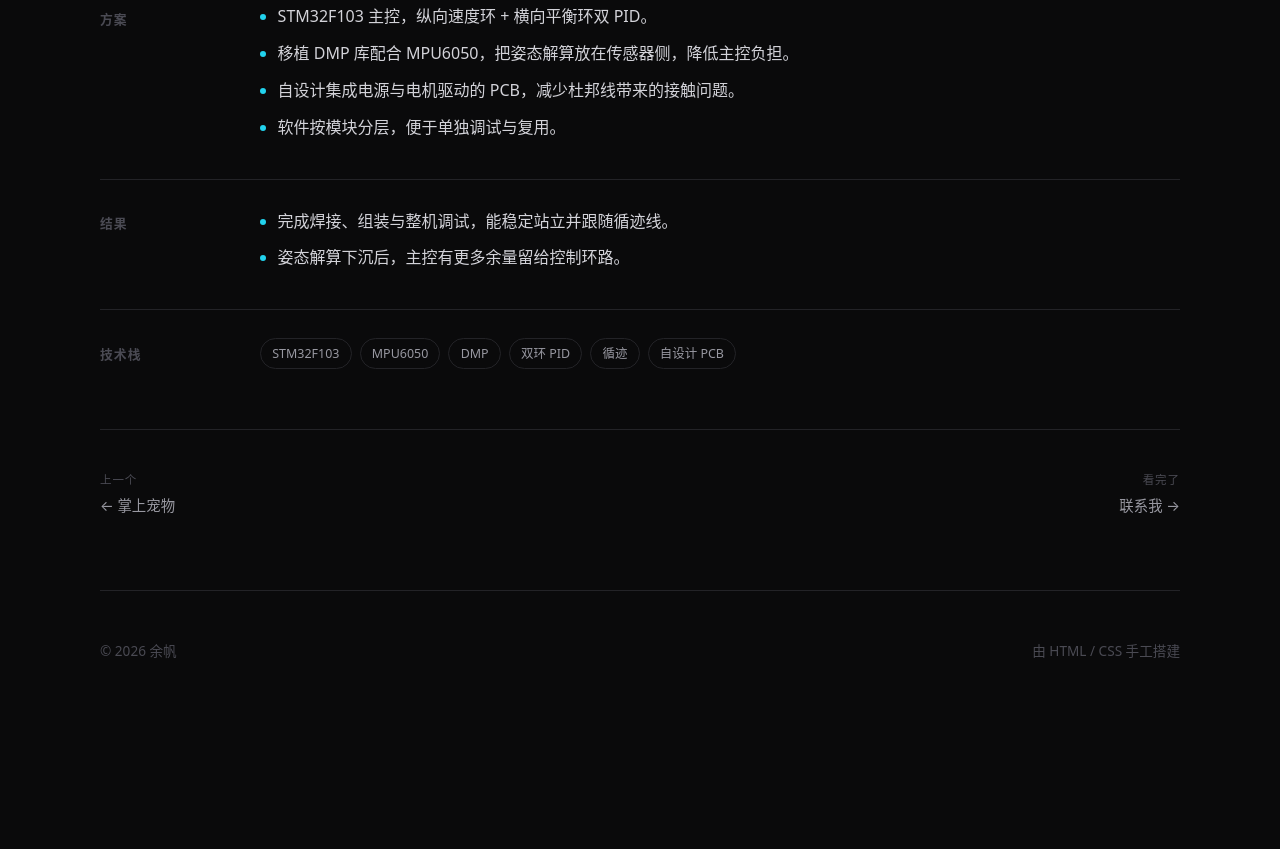
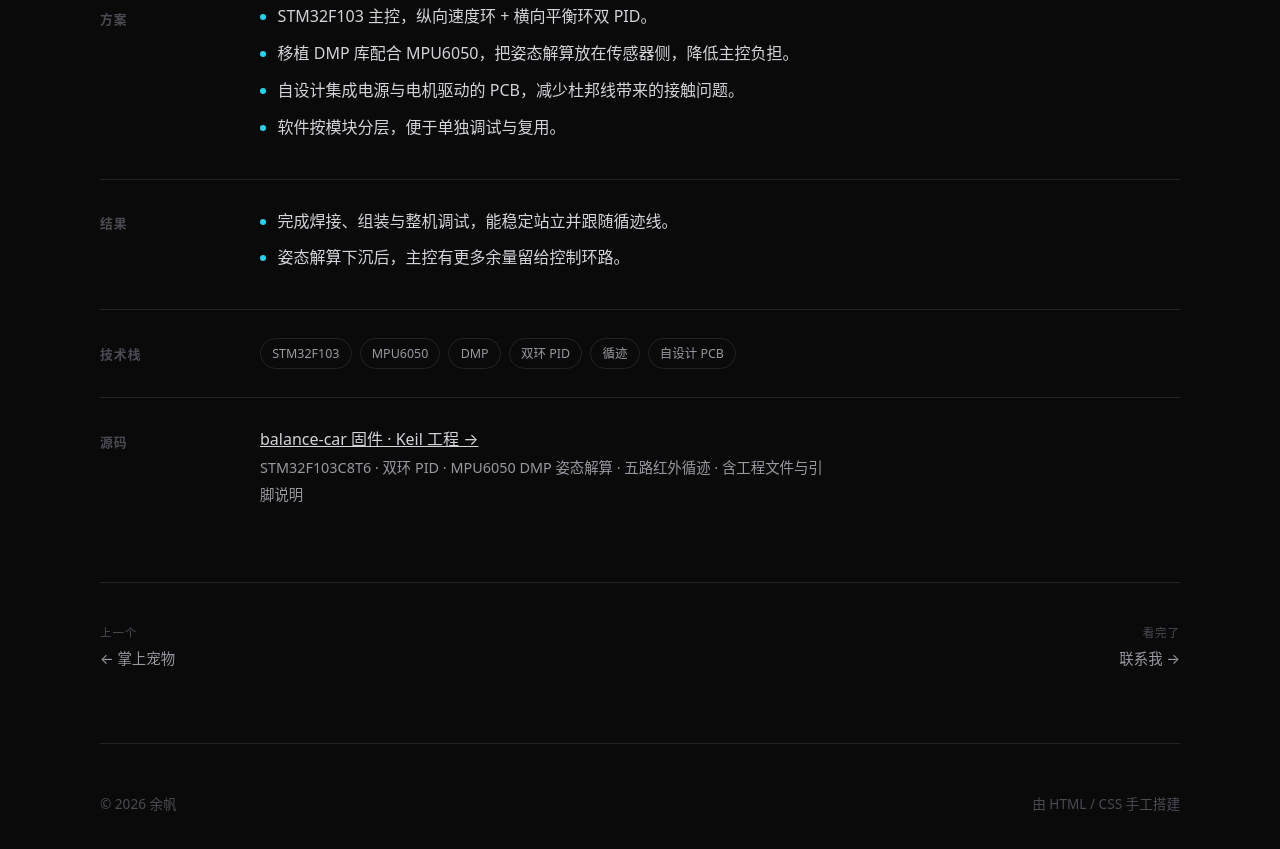
Before and after one commit to yohoda/yufan-portfolio, a plain HTML site: page projects/balance-car.html in a window 1280 px wide. Shown: the part 2875-3724 px from the top of the page. Before the commit the page ends 3602 px from the top, so only its background shows below. Drawn offline with Linux system fonts and the light colour scheme.

Commit message:
平衡车页面增加固件源码入口

```diff
--- a/projects/balance-car.html
+++ b/projects/balance-car.html
@@ -75,6 +75,14 @@
     </div>
   </div>
 
+  <div class="content-block">
+    <h2>源码</h2>
+    <p>
+      <a href="https://github.com/yohoda/yufan-portfolio/tree/main/firmware/balance-car" target="_blank" rel="noopener">balance-car 固件 · Keil 工程 →</a><br>
+      <span class="card-desc">STM32F103C8T6 · 双环 PID · MPU6050 DMP 姿态解算 · 五路红外循迹 · 含工程文件与引脚说明</span>
+    </p>
+  </div>
+
   <nav class="pager">
     <a href="pocket-pet.html">
       <span class="label">上一个</span>
```
